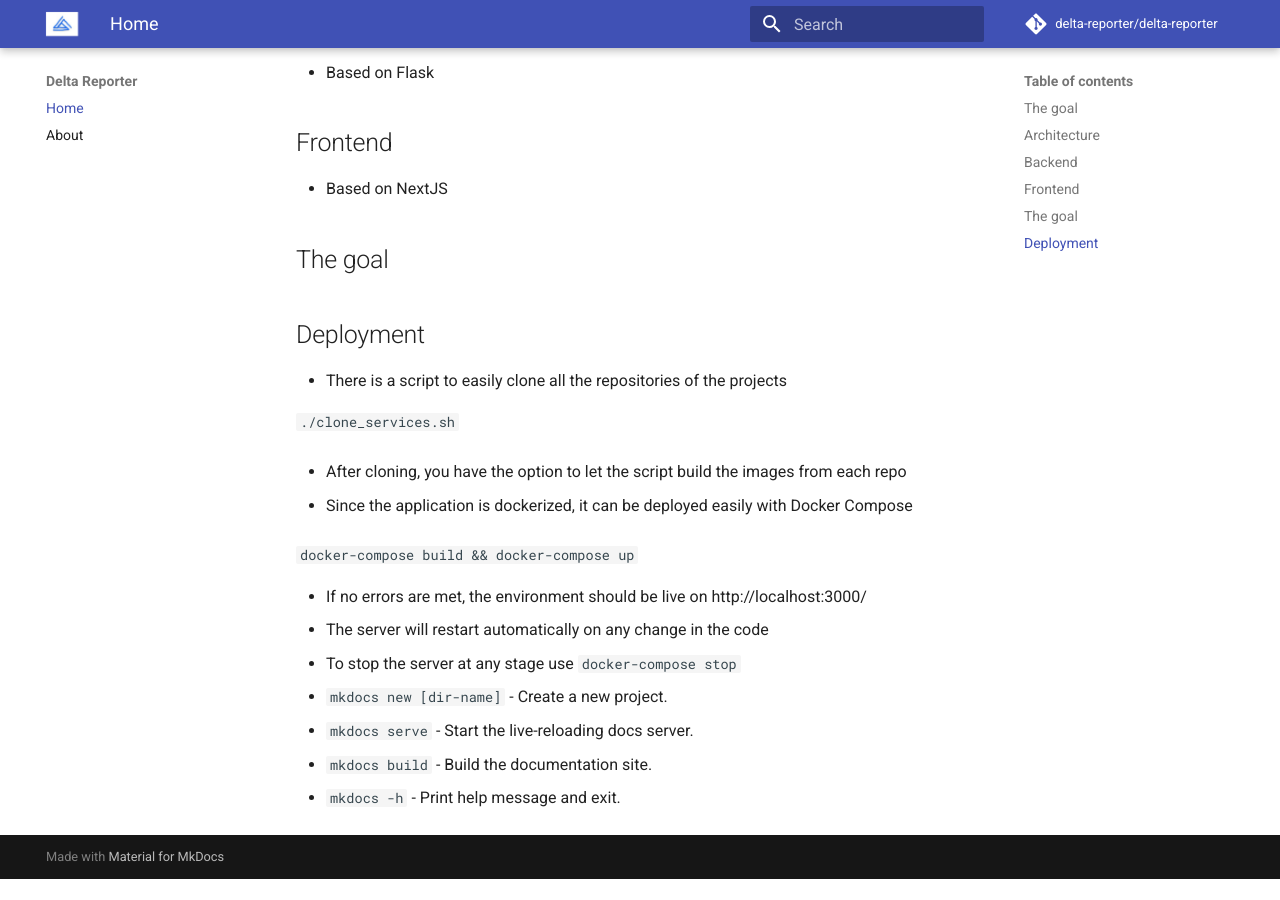
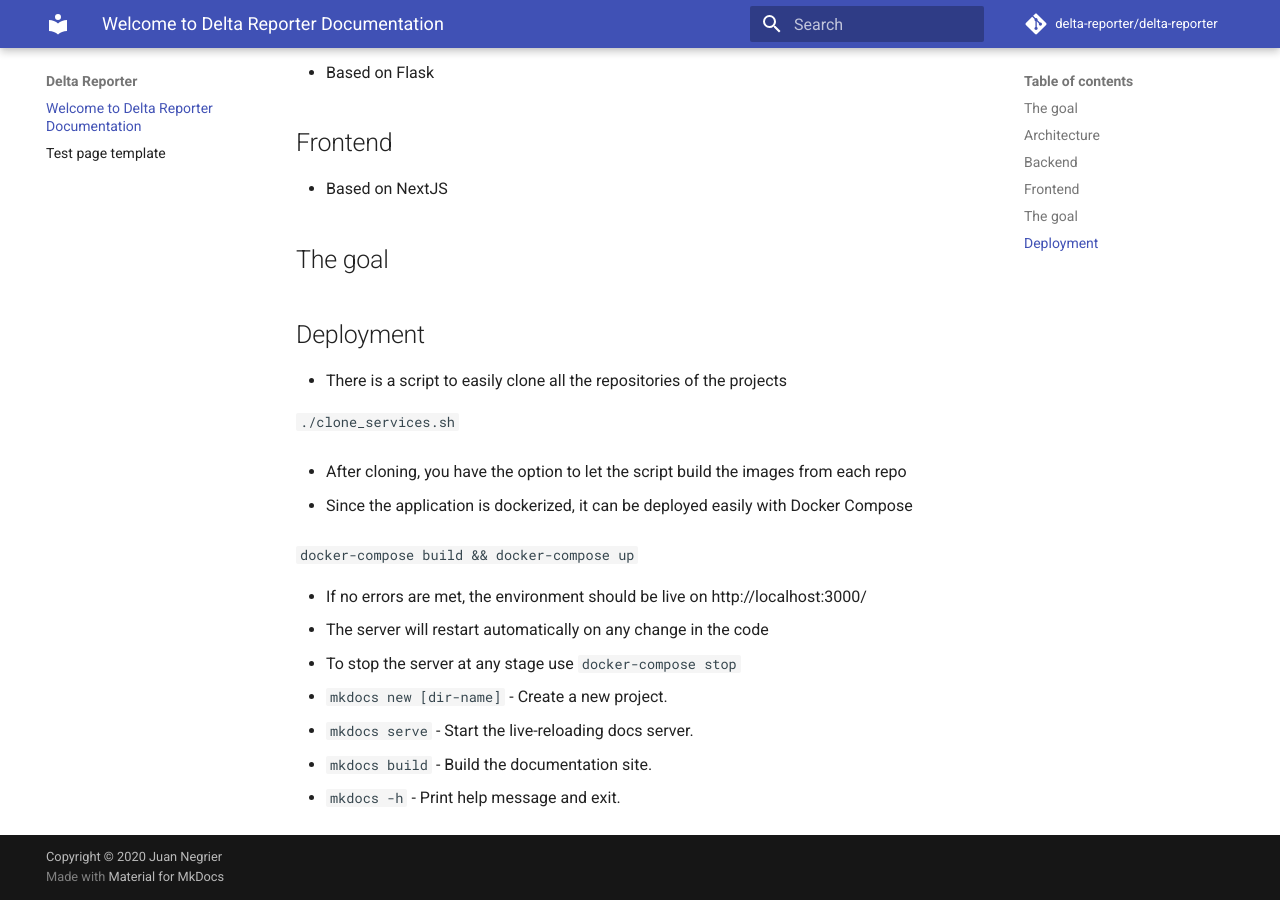
Before and after one commit to delta-reporter/delta-reporter, an MkDocs documentation site: the page built from docs/index.md, in a window 1280 px wide and 900 px high, scrolled down 713 px. Built offline with MkDocs 1.6.1 and Material for MkDocs 9.7.7, drawn with Linux system fonts in a browser that asks for light colours; comment, search, counter and statistics services are not loaded; before the commit the page ends 1592 px from its top, so only the background shows below that.

Commit message:
cloning material theme

```diff
--- a/mkdocs.yml
+++ b/mkdocs.yml
@@ -1,11 +1,35 @@
 # Markdown https://www.mkdocs.org/user-guide/writing-your-docs/
 
+# Project information
 site_name: Delta Reporter
-nav:
-    - Home: index.md
-    - About: about.md
-theme:
-    name: material
-    logo: logo-test.jpg
+site_description: Next generation reporting tool where results from all kind all tests are displayed in real time
+site_author: Juan Negrier
+site_url: https://readthedocs.org/projects/delta-reporter/
+
+# Repository
 repo_name: delta-reporter/delta-reporter
 repo_url: https://github.com/delta-reporter/delta-reporter
+
+# Copyright
+copyright: Copyright &copy;  2020 Juan Negrier
+
+# Configuration
+theme:
+#   name: null
+#   custom_dir: mkdocs-material/material
+  name: material
+  language: en
+  palette:
+    primary: indigo
+    accent: indigo
+  font:
+    text: Roboto
+    code: Roboto Mono
+
+# Extensions
+markdown_extensions:
+  - admonition
+  - codehilite:
+      guess_lang: false
+  - toc:
+      permalink: true
```
Also changed, not shown: README.md (+6 -0 lines).
